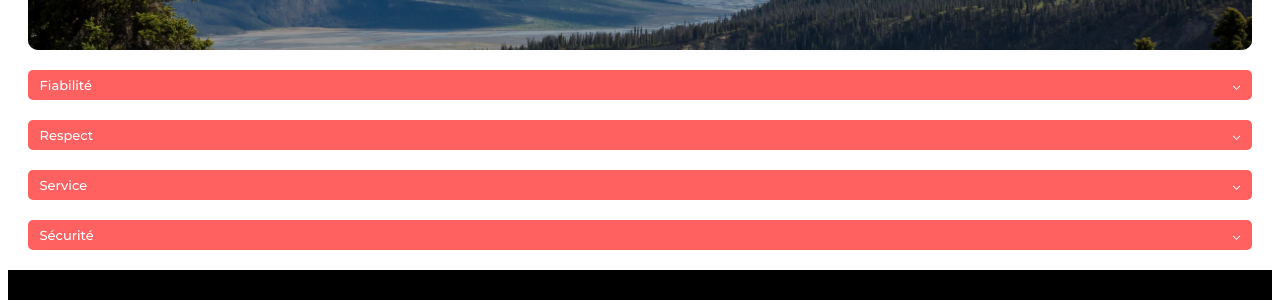
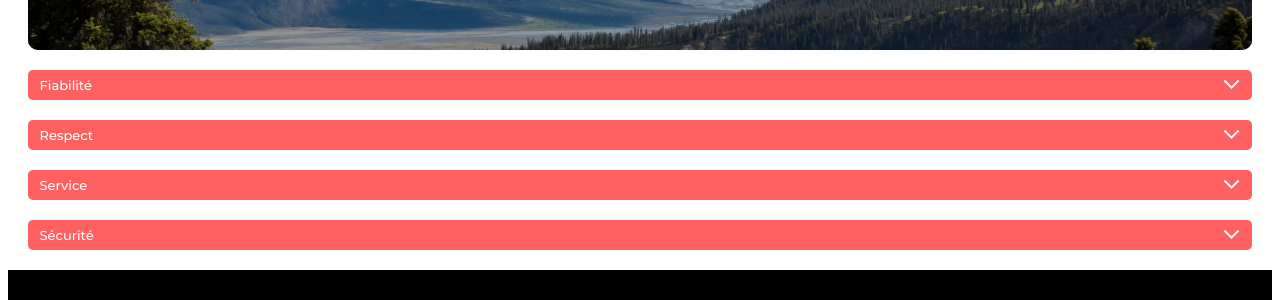
Before and after one commit to lnoel4289/lnoel4289.github.io, a React (Create React App) app: page /about in a window 1280 px wide. Shown: the part 260-560 px from the top of the page. Built offline with nearby package versions, Linux system fonts and the light colour scheme.

Commit message:
css dropdown

```diff
--- a/src/components/Dropdown.jsx
+++ b/src/components/Dropdown.jsx
@@ -8,15 +8,15 @@ const Dropdown = ({ title, content }) => {
     <div className="dropdown">
       <div className="dropButton"
         onClick={() => {
-          isOpen === true ? setIsOpen(false) : setIsOpen(true);
+          isOpen ? setIsOpen(false) : setIsOpen(true);
         }}
       >
         {title}
-        <div className="arrowContainer">
+        <div className={isOpen ? " arrow-container arrow-container-up" : "arrow-container"}>
           <MdArrowBackIos className="arrow" />
         </div>
       </div>
-      {isOpen === true && <div className="content">{content}</div>}
+      {isOpen && <div className="content">{content}</div>}
     </div>
   );
 };
--- a/src/styles/components/_carousel.scss
+++ b/src/styles/components/_carousel.scss
@@ -25,7 +25,6 @@
         background-color: $color-quinary;
       }
     }
-
     &-right {
       right: 0;
     }
--- a/src/styles/components/_dropdown.scss
+++ b/src/styles/components/_dropdown.scss
@@ -14,6 +14,17 @@
       font-size: 1.3rem;
       font-weight: 500;
     }
+    .arrow-container {
+      height: 100%;
+      &-up {
+        transform: rotate(180deg);
+      }
+      .arrow {
+        transform: rotate(-90deg);
+        height: 1.9rem;
+        width: 1.9rem;
+      }
+    }
   }
   .content {
     position: relative;
@@ -28,14 +39,8 @@
   }
 }
 
-.arrowContainer {
-  width: .9rem;
-  height: 1.5rem;
-  transform: rotate(-90deg);
-}
-
 .arrow {
-  width: .9rem;
+  width: 0.9rem;
   height: 1.5rem;
   fill: white;
 }
```
